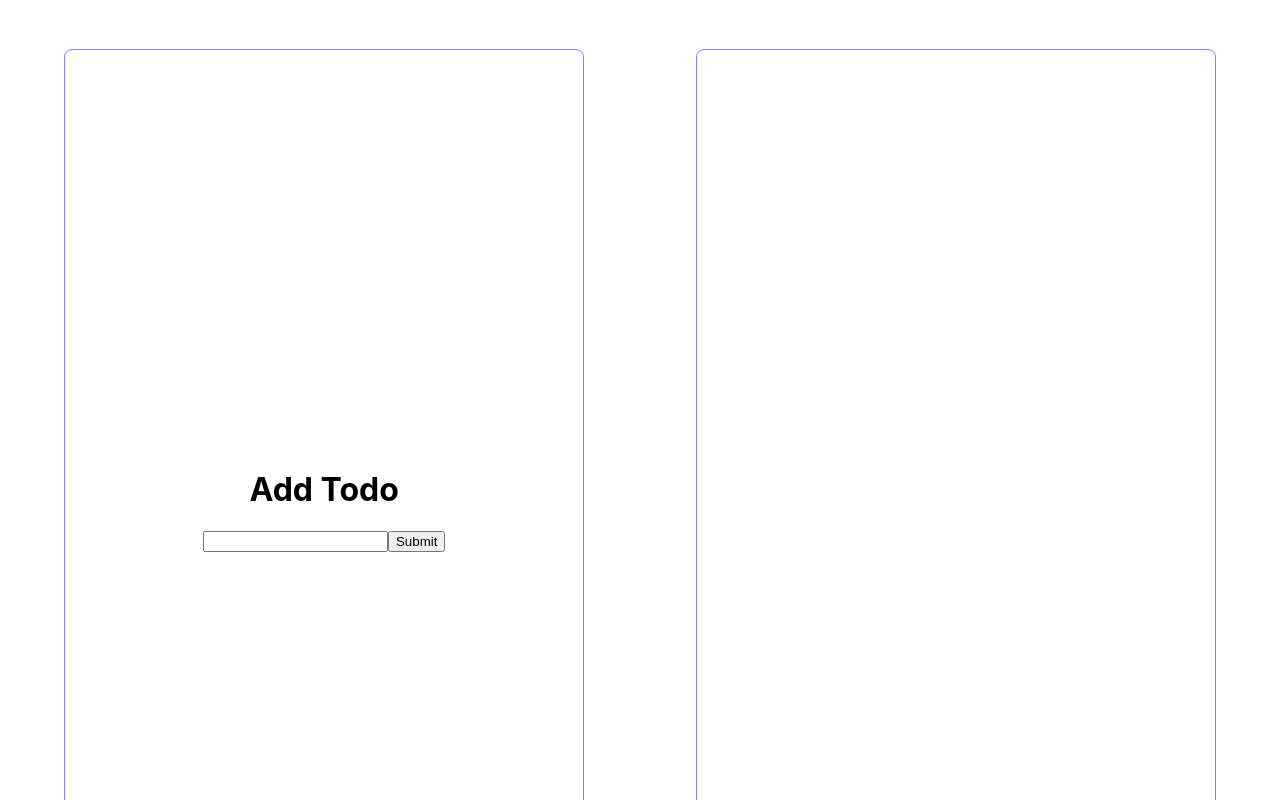
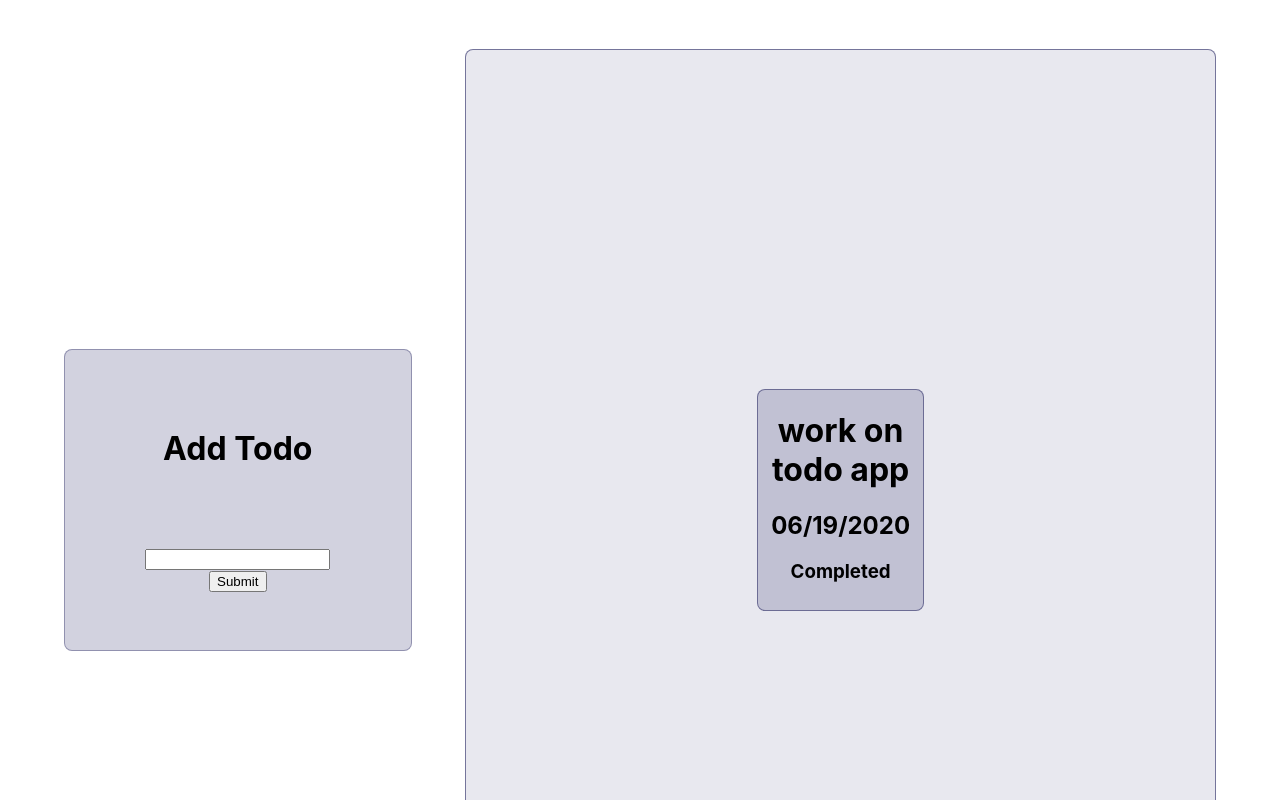
Before and after one commit to natekcroteau/todo-app-redux-practice, a React (Create React App) app: page / in a window 1280 px wide. Shown: the top 800 px of the page. Built offline with nearby package versions, Linux system fonts and the light colour scheme.

Commit message:
styled todo cell and added todo date

```diff
--- a/package.json
+++ b/package.json
@@ -3,6 +3,7 @@
   "version": "0.1.0",
   "private": true,
   "dependencies": {
+    "@material-ui/core": "^4.11.4",
     "@testing-library/jest-dom": "^5.11.4",
     "@testing-library/react": "^11.1.0",
     "@testing-library/user-event": "^12.1.10",
--- a/src/App.css
+++ b/src/App.css
@@ -1,3 +1,4 @@
+
 .App {
   height: 100%;
   width: 100%;
@@ -14,25 +15,34 @@
   align-items: center;
 }
 .todo-form{
-  height: 90%;
-  width: 45%;
+  height: 30%;
+  width: 30%;
   display: flex;
   flex-direction: column;
-  justify-content: center;
-  align-items: center;
-  border: 1px solid rgba(0, 0, 255, 0.5);
+  justify-content: space-evenly;
+  background-color: rgba(80, 80, 128, 0.253);
+  border: 1px solid rgba(80, 80, 128, 0.5);
   border-radius: 8px;
+}
+.todo-form-input{
+  width: 200px;
+  align-self: center;
 }
 .todo-list{
   height: 90%;
-  width: 45%;
+  width: 65%;
   display: flex;
   flex-flow: row wrap;
   justify-content: space-evenly;
   align-items: center;
-  border: 1px solid rgba(0, 0, 255, 0.5);
+  background-color: rgba(80, 80, 128, 0.13);
+  border: 1px solid rgba(80, 80, 128, 0.753);
   border-radius: 8px;
 }
 .todo-cell{
-
+  height: 220px;
+  width: 22%;
+  background-color: rgba(80, 80, 128, 0.253);
+  border: 1px solid rgba(80, 80, 128, 0.753);
+  border-radius: 8px;
 }
--- a/src/Components/TodoCell.js
+++ b/src/Components/TodoCell.js
@@ -1,15 +1,24 @@
-
-
+// import ToggleButton from '@material-ui/lab/ToggleButton';
 
 
 export default function TodoCell(props){
 
-    const { name, completed } = props
+    const { date, name, completed } = props
 
     return(
         <div className="todo-cell">
             <h1>{name}</h1>
-
+            <h2>{date}</h2>
+            <h3>Completed</h3>
+            {/* <ToggleButton
+                value="check"
+                selected={selected}
+                onChange={() => {
+                    setSelected(!selected);
+                }}
+                >
+                <CheckIcon />
+            </ToggleButton> */}
         </div>
     )
 }
--- a/src/Components/TodoForm.js
+++ b/src/Components/TodoForm.js
@@ -3,7 +3,7 @@ export default function TodoForm(){
     return(
         <div className="todo-form">
             <h1>Add Todo</h1>
-            <form>
+            <form className="todo-form-input">
                 <label htmlFor="todo-name" />
                 <input id="todo-name" type="text" />
                 <input type="submit" />
--- a/src/Components/TodoList.js
+++ b/src/Components/TodoList.js
@@ -9,12 +9,13 @@ export default function TodoList(){
 
     const showTodos = () => {
         return todos.map((todo) => {
-            <TodoCell name={todo.name} completed={todo.completed} />
+            <TodoCell date={todo.date} name={todo.name} completed={todo.completed} />
         })
     }
     return(
         <div className="todo-list">
             {showTodos()}
+            <TodoCell date={"06/19/2020"} name={"work on todo app"}  />
         </div>
     )
 }
```
Also changed, not shown: 2 other files (tests, documents, lock files or other folders).
